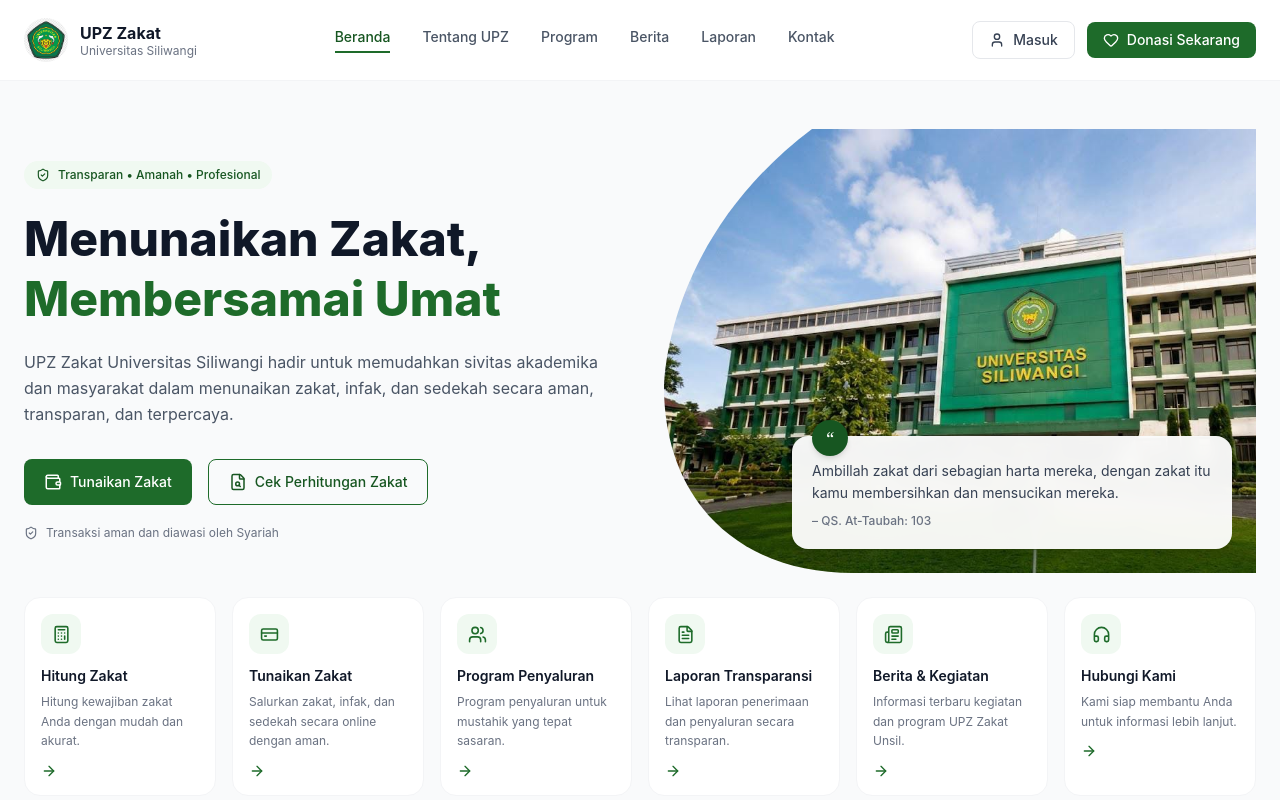
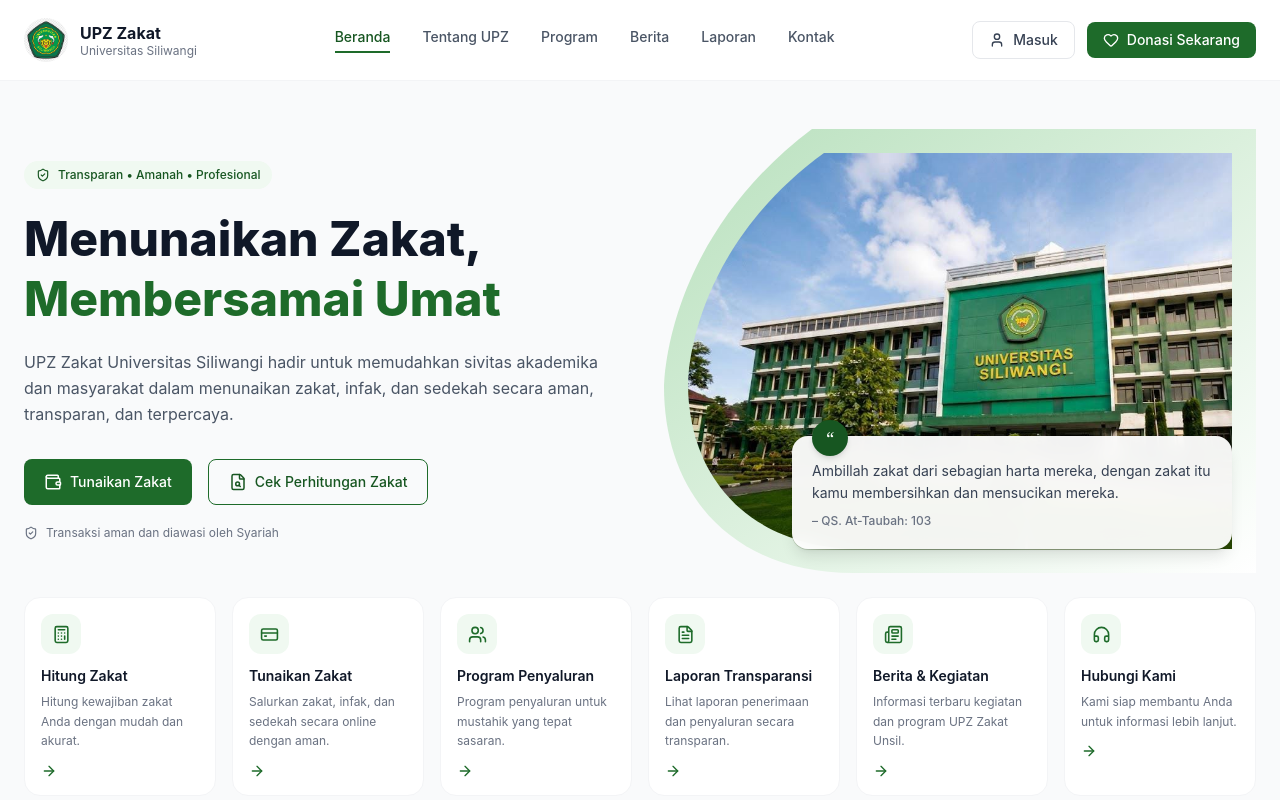
Before and after one commit to fadhilahendani21/upz-zakat-frontend, a React (Vite) app: page / in a window 1280 px wide. Shown: the top 800 px of the page. Built offline with nearby package versions, Linux system fonts and the light colour scheme.

Commit message:
fix: gradasi hero

```diff
--- a/src/components/landing/Hero.jsx
+++ b/src/components/landing/Hero.jsx
@@ -33,7 +33,7 @@
         </p>
       </div>
 
-      <div className="relative aspect-4/3">
+      <div className="relative aspect-4/3 p-4 sm:p-6">
         <svg width="0" height="0" className="absolute">
           <defs>
             <clipPath id="heroBlob" clipPathUnits="objectBoundingBox">
@@ -42,8 +42,18 @@
           </defs>
         </svg>
 
+        {/* Halo gradasi di belakang foto, sengaja dibikin lebih besar biar keliatan di sisi luar foto */}
         <div
-          className="absolute inset-0 bg-linear-to-br from-brand-200 via-brand-100 to-white"
+          className="absolute inset-0"
+          style={{
+            clipPath: "url(#heroBlob)",
+            background:
+              "linear-gradient(to bottom right, #b8e0bd, #dbf0dd, #ffffff)",
+          }}
+        ></div>
+
+        <div
+          className="absolute inset-4 sm:inset-6"
           style={{ clipPath: "url(#heroBlob)" }}
         >
           <img
```
